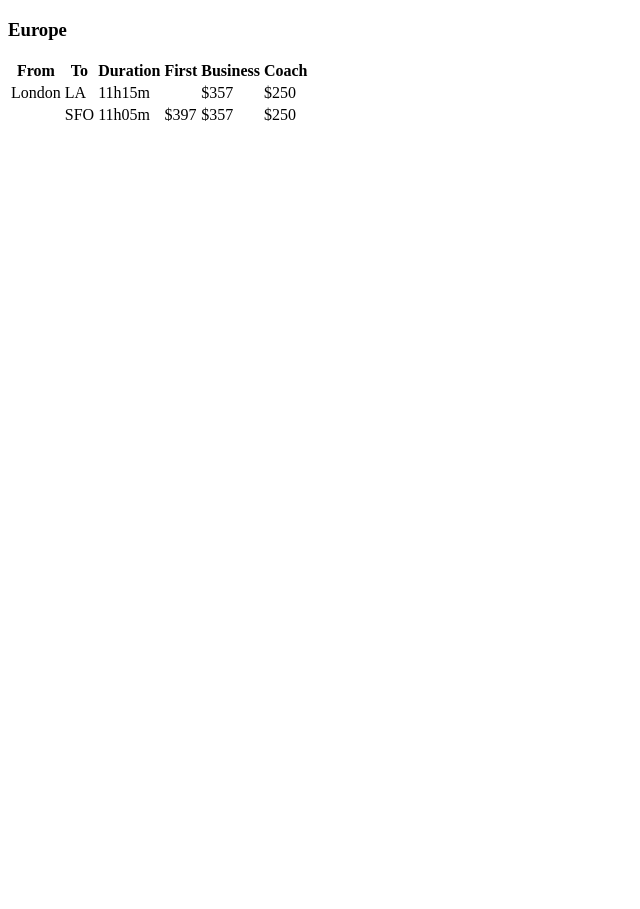
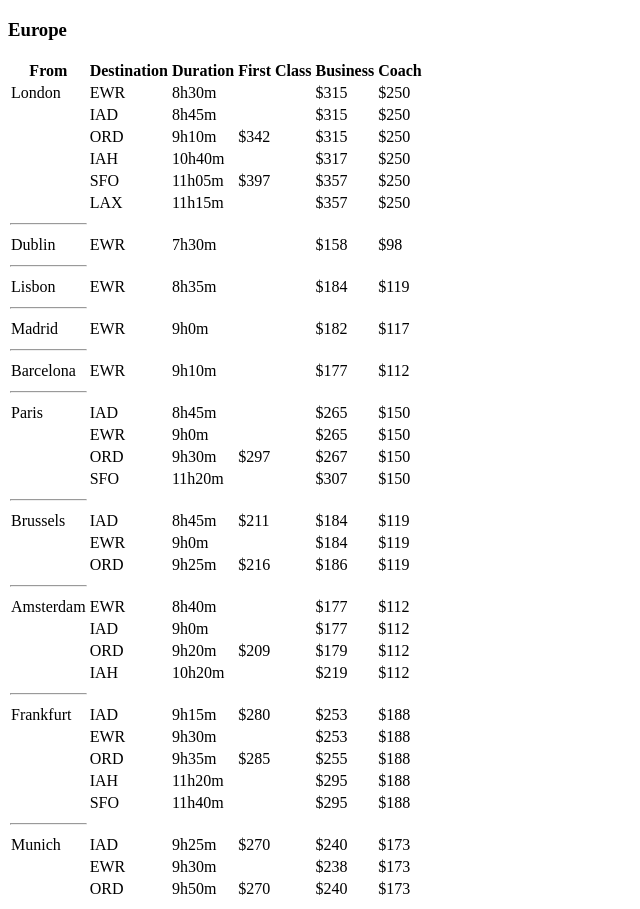
Before and after one commit to arleswall/flight-routes, a React (Create React App) app: page / in a window 1280 px wide. Shown: the whole page, without its empty margins (0-640 px from the left). Before the commit the page ends 800 px from the top, so only its background shows below. Built offline with nearby package versions, Linux system fonts and the light colour scheme.

Commit message:
added europe

```diff
--- /dev/null
+++ b/src/main/Europe.js
@@ -0,0 +1,262 @@
+import React from "react";
+
+function Europe(){
+    return(
+        <div>
+            <h3>Europe</h3>
+                <table>
+                      <tr>
+                            <th>From</th>
+                            <th>Destination</th>
+                            <th>Duration</th>
+                            <th>First Class</th>
+                            <th>Business</th>
+                            <th>Coach</th>
+                      </tr>
+                     <tr>
+                         <td>London</td>
+                         <td>EWR</td>
+                         <td>8h30m</td>
+                         <td></td>
+                         <td>$315</td>
+                         <td>$250</td>
+                    </tr>
+                    <tr>
+                        <td></td>
+                        <td>IAD</td>
+                        <td>8h45m</td>
+                        <td></td>
+                        <td>$315</td>
+                        <td>$250</td>
+                   </tr>
+                    <tr>
+                        <td></td>
+                        <td>ORD</td>
+                        <td>9h10m</td>
+                        <td>$342</td>
+                        <td>$315</td>
+                        <td>$250</td>
+                   </tr>
+                   <tr>
+                       <td></td>
+                       <td>IAH</td>
+                       <td>10h40m</td>
+                       <td></td>
+                       <td>$317</td>
+                       <td>$250</td>
+                  </tr>
+                  <tr>
+                      <td></td>
+                      <td>SFO</td>
+                      <td>11h05m</td>
+                      <td>$397</td>
+                      <td>$357</td>
+                      <td>$250</td>
+                 </tr>
+                 <tr>
+                       <td></td>
+                       <td>LAX</td>
+                       <td>11h15m</td>
+                       <td> </td>
+                       <td>$357</td>
+                       <td>$250</td>
+                 </tr>
+                 <hr/>
+                 <tr>
+                     <td>Dublin</td>
+                     <td>EWR</td>
+                     <td>7h30m</td>
+                     <td></td>
+                     <td>$158</td>
+                     <td>$98</td>
+                </tr>
+                <hr/>
+                <tr>
+                    <td>Lisbon</td>
+                    <td>EWR</td>
+                    <td>8h35m</td>
+                    <td></td>
+                    <td>$184</td>
+                    <td>$119</td>
+               </tr>
+               <hr/>
+               <tr>
+                   <td>Madrid</td>
+                   <td>EWR</td>
+                   <td>9h0m</td>
+                   <td></td>
+                   <td>$182</td>
+                   <td>$117</td>
+              </tr>
+              <hr/>
+              <tr>
+                  <td>Barcelona</td>
+                  <td>EWR</td>
+                  <td>9h10m</td>
+                  <td></td>
+                  <td>$177</td>
+                  <td>$112</td>
+             </tr>
+              <hr/>
+              <tr>
+                  <td>Paris</td>
+                  <td>IAD</td>
+                  <td>8h45m</td>
+                  <td></td>
+                  <td>$265</td>
+                  <td>$150</td>
+             </tr>
+              <tr>
+                  <td></td>
+                  <td>EWR</td>
+                  <td>9h0m</td>
+                  <td></td>
+                  <td>$265</td>
+                  <td>$150</td>
+             </tr>
+              <tr>
+                  <td></td>
+                  <td>ORD</td>
+                  <td>9h30m</td>
+                  <td>$297</td>
+                  <td>$267</td>
+                  <td>$150</td>
+             </tr>
+              <tr>
+                  <td></td>
+                  <td>SFO</td>
+                  <td>11h20m</td>
+                  <td></td>
+                  <td>$307</td>
+                  <td>$150</td>
+             </tr>
+             <hr/>
+              <tr>
+                  <td>Brussels</td>
+                  <td>IAD</td>
+                  <td>8h45m</td>
+                  <td>$211</td>
+                  <td>$184</td>
+                  <td>$119</td>
+             </tr>
+              <tr>
+                  <td></td>
+                  <td>EWR</td>
+                  <td>9h0m</td>
+                  <td></td>
+                  <td>$184</td>
+                  <td>$119</td>
+             </tr>
+              <tr>
+                  <td></td>
+                  <td>ORD</td>
+                  <td>9h25m</td>
+                  <td>$216</td>
+                  <td>$186</td>
+                  <td>$119</td>
+             </tr>
+             <hr/>
+              <tr>
+                  <td>Amsterdam</td>
+                  <td>EWR</td>
+                  <td>8h40m</td>
+                  <td></td>
+                  <td>$177</td>
+                  <td>$112</td>
+             </tr>
+              <tr>
+                  <td></td>
+                  <td>IAD</td>
+                  <td>9h0m</td>
+                  <td></td>
+                  <td>$177</td>
+                  <td>$112</td>
+             </tr>
+              <tr>
+                  <td></td>
+                  <td>ORD</td>
+                  <td>9h20m</td>
+                  <td>$209</td>
+                  <td>$179</td>
+                  <td>$112</td>
+             </tr>
+              <tr>
+                  <td></td>
+                  <td>IAH</td>
+                  <td>10h20m</td>
+                  <td></td>
+                  <td>$219</td>
+                  <td>$112</td>
+                 </tr>
+                 <hr/>
+                  <tr>
+                      <td>Frankfurt</td>
+                      <td>IAD</td>
+                      <td>9h15m</td>
+                      <td>$280</td>
+                      <td>$253</td>
+                      <td>$188</td>
+                 </tr>
+                 <tr>
+                     <td></td>
+                     <td>EWR</td>
+                     <td>9h30m</td>
+                     <td></td>
+                     <td>$253</td>
+                     <td>$188</td>
+                 </tr>
+                 <tr>
+                     <td></td>
+                     <td>ORD</td>
+                     <td>9h35m</td>
+                     <td>$285</td>
+                     <td>$255</td>
+                     <td>$188</td>
+                 </tr>
+                 <tr>
+                     <td></td>
+                     <td>IAH</td>
+                     <td>11h20m</td>
+                     <td></td>
+                     <td>$295</td>
+                     <td>$188</td>
+                 </tr>
+                 <tr>
+                     <td></td>
+                     <td>SFO</td>
+                     <td>11h40m</td>
+                     <td></td>
+                     <td>$295</td>
+                     <td>$188</td>
+                 </tr>
+                 <hr/>
+                 <tr>
+                     <td>Munich</td>
+                     <td>IAD</td>
+                     <td>9h25m</td>
+                     <td>$270</td>
+                     <td>$240</td>
+                     <td>$173</td>
+                 </tr>
+                 <tr>
+                     <td></td>
+                     <td>EWR</td>
+                     <td>9h30m</td>
+                     <td></td>
+                     <td>$238</td>
+                     <td>$173</td>
+                 </tr>
+                 <tr>
+                     <td></td>
+                     <td>ORD</td>
+                     <td>9h50m</td>
+                     <td>$270</td>
+                     <td>$240</td>
+                     <td>$173</td>
+                 </tr>
+            </table>
+        </div>
+    )
+}
+
+export default Europe;
--- a/src/main/Home.js
+++ b/src/main/Home.js
@@ -1,36 +1,10 @@
 import React from "react";
+import Europe from "./Europe";
 
 function Home(){
     return(
         <div>
-            <h3>Europe</h3>
-                <table>
-                  <tr>
-                    <th>From</th>
-                    <th>To</th>
-                    <th>Duration</th>
-                    <th>First</th>
-                    <th>Business</th>
-                    <th>Coach</th>
-                  </tr>
-                  <tr>
-                    <td>London</td>
-                    <td>LA</td>
-                    <td>11h15m</td>
-                    <td> </td>
-                    <td>$357</td>
-                    <td>$250</td>
-                  </tr>
-                  <tr>
-                  <td></td>
-                  <td>SFO</td>
-                  <td>11h05m</td>
-                  <td>$397</td>
-                  <td>$357</td>
-                  <td>$250</td>
-                  </tr>
-            </table>
-
+            <Europe/>
         </div>
     )
 }
```
